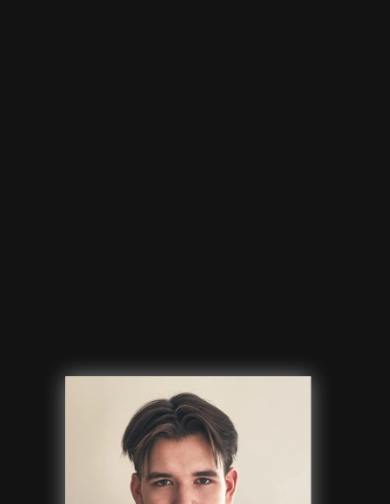
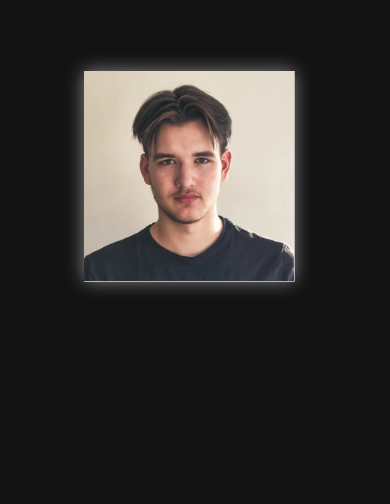
Before and after one commit to reinisvaravs/portfolio, a React (Vite) app: page / in a window 390 px wide. Shown: the part 3178-3682 px from the top of the page. Built offline with nearby package versions, Linux system fonts and the light colour scheme; a web font is replaced by a local one.

Commit message:
responsive design update

```diff
--- a/src/styles/about.css
+++ b/src/styles/about.css
@@ -11,7 +11,7 @@
   justify-content: center;
   align-items: center;
   flex-wrap: wrap;
-  padding: 0 50px;
+  padding: 0 5%;
   margin-top: 50px;
 }
 
@@ -124,6 +124,20 @@
   }
 }
 
+@media screen and (max-width: 870px) {
+  .about p {
+    font-size: 18px;
+    line-height: 26px;
+  }
+}
+
+@media screen and (max-width: 700px) {
+  .about p {
+    font-size: 16px;
+    line-height: 24px;
+  }
+}
+
 @media screen and (max-width: 600px) {
   .portretBorder {
     transform: translate(10%, 10%);
@@ -141,8 +155,8 @@
       margin-top: -27px;
     }
     p {
-      font-size: 18px;
-      line-height: 24px;
+      font-size: 16px;
+      line-height: 22px;
     }
   }
   .portretDiv {
@@ -152,3 +166,33 @@
     margin-top: -100px;
   }
 }
+
+@media screen and (max-width: 540px) {
+  .about p {
+    font-size: 14px;
+    line-height: 20px;
+  }
+}
+
+@media screen and (max-width: 470px) {
+  .about p {
+    font-size: 12px;
+    line-height: 16px;
+  }
+}
+
+@media screen and (max-width: 400px) {
+  .about {
+    h1 {
+      font-size: 60px;
+    }
+    h2 {
+      font-size: 13px;
+      margin-left: 104px;
+      margin-top: -23px;
+    }
+  }
+  .portretDiv {
+    scale: 0.6;
+  }
+}
```
